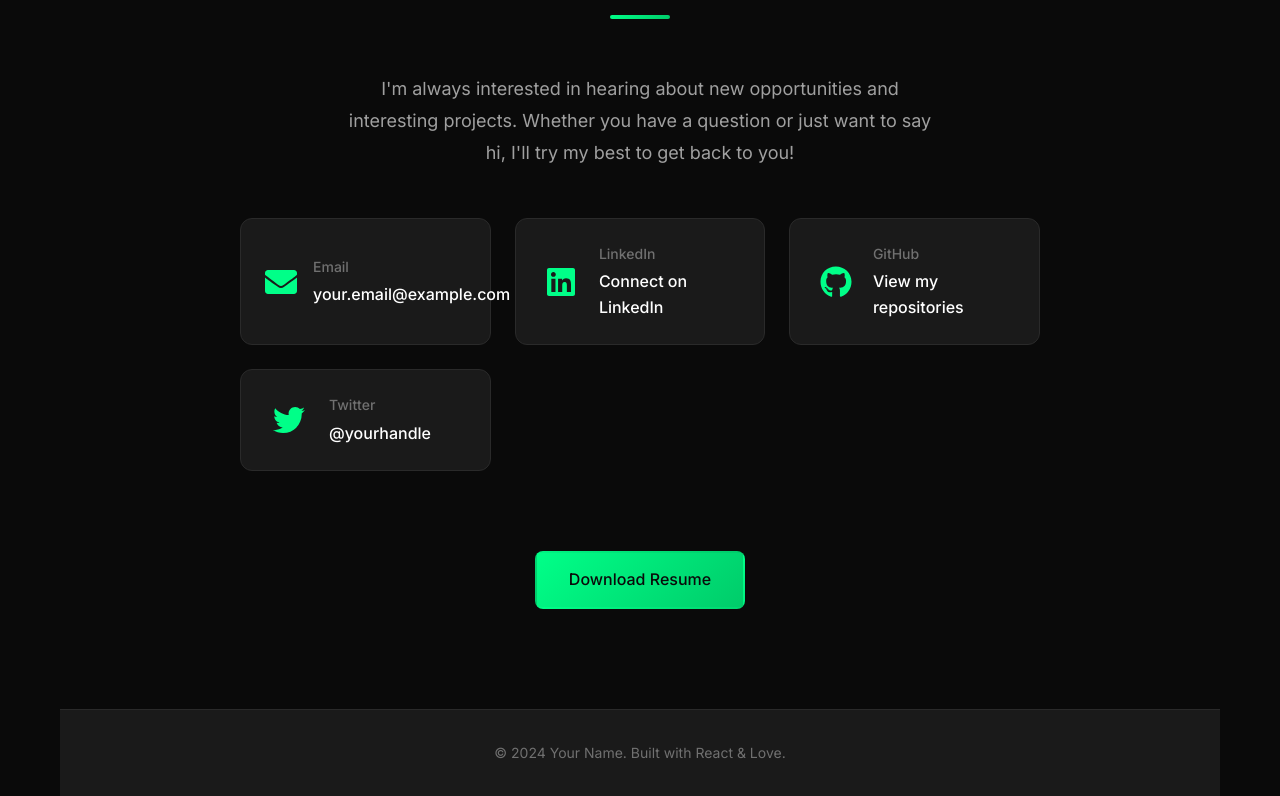
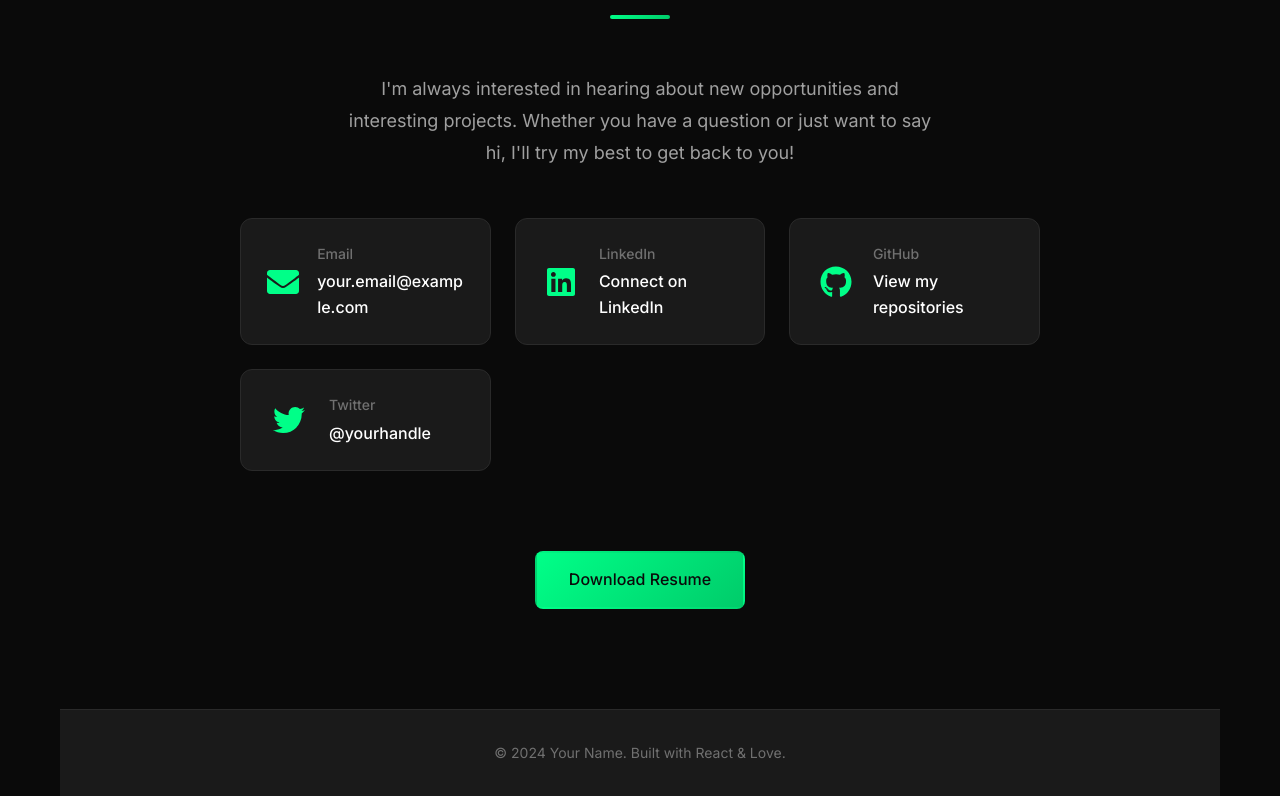
Before and after one commit to jjjacobsen/website, a React (Vite) app: page / in a window 1280 px wide. Shown: the part 2750-3546 px from the top of the page. Built offline with nearby package versions, Linux system fonts and the light colour scheme.

Commit message:
fix text overflowing in the contact components

```diff
--- a/src/components/Contact.css
+++ b/src/components/Contact.css
@@ -78,6 +78,9 @@
   font-size: 1rem;
   color: var(--text-primary);
   font-weight: 500;
+  word-wrap: break-word;
+  overflow-wrap: break-word;
+  word-break: break-word;
 }
 
 .contact-cta {
```
